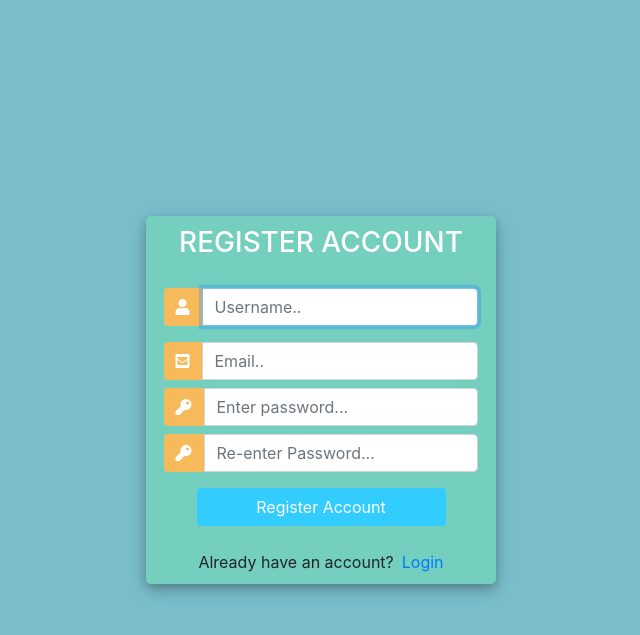
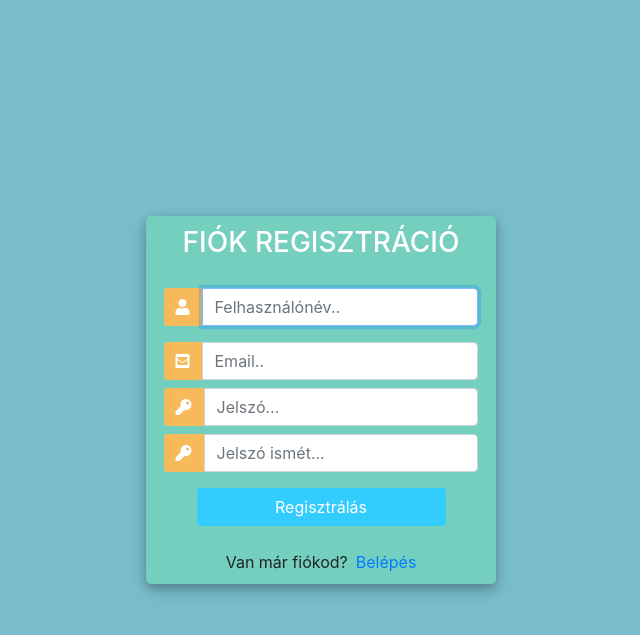
Before and after one commit to oneomo/StillInBeta-Chatbot-AI, a Django app: page /register/ in a window 1280 px wide. Shown: the top 635 px of the page, without its empty margins (319-959 px from the left). Run offline with Django 3.2, Linux system fonts and the light colour scheme; some libraries are stand-ins or nearby versions.

Commit message:
Magyarosítás

```diff
--- a/mysite/static/mysite/style.css
+++ b/mysite/static/mysite/style.css
@@ -43,7 +43,9 @@ td{
     height: 30px;
     width: 100%;
     margin-left: 10px;
+    padding-left: 5px;
     font-size: 18px;
+    margin-bottom: 0;
 }
 #submitButton{
     border-radius: 15px;
@@ -57,6 +59,7 @@ td{
     cursor: pointer;
     margin-left: 1%;
     font-size: 18px;
+    margin-bottom: 0;
 }
 #btn:hover {background-color: #3e8e41}
 #btn:active {
--- a/mysite/templates/mysite/home.html
+++ b/mysite/templates/mysite/home.html
@@ -15,7 +15,7 @@
      <body>
         <header>
             <li><a href="#" class="hello">Hello {{request.user}}!</a></li>
-            <li><a href="{% url 'logout' %}" class="logout">Log out</a> </li>
+            <li><a href="{% url 'logout' %}" class="logout">Kilépés</a> </li>
         </header>
          <div class="table-wrap">
 
@@ -46,8 +46,8 @@
                      <td></td>
                  </tr>
                  <tr id = 'textBoxosSor'>
-                     <td colspan='3'><input type="text" id="text" placeholder="type something here..."></td>
-                     <td><button id="submitButton">Submit</button></td>
+                     <td colspan='3'><input type="text" id="text" placeholder="Írj ide valamit..."></td>
+                     <td><button id="submitButton">Küldés</button></td>
                  </tr>
              </table>
 
--- a/mysite/templates/mysite/register.html
+++ b/mysite/templates/mysite/register.html
@@ -71,7 +71,7 @@
 		<div class="d-flex justify-content-center h-100">
 			<div class="user_card">
 				<div class="d-flex justify-content-center">
-					<h3 id="form-title">REGISTER ACCOUNT</h3>
+					<h3 id="form-title">FIÓK REGISZTRÁCIÓ</h3>
 				</div>
 				<div class="d-flex justify-content-center form_container">
 
@@ -103,7 +103,7 @@
 						</div>
 
 				   		<div class="d-flex justify-content-center mt-3 login_container">
-				 			<input class="btn login_btn" type="submit" value="Register Account">
+				 			<input class="btn login_btn" type="submit" value="Regisztrálás">
 				   		</div>
 					</form>
 				</div>
@@ -112,7 +112,7 @@
 
 				<div class="mt-4">
 					<div class="d-flex justify-content-center links">
-						Already have an account? <a href="{% url 'login' %}" class="ml-2">Login</a>
+						Van már fiókod? <a href="{% url 'login' %}" class="ml-2">Belépés</a>
 					</div>
 				</div>
 			</div>
@@ -125,10 +125,10 @@
 
 		//Query All input fields
 		var form_fields = document.getElementsByTagName('input')
-		form_fields[1].placeholder='Username..';
+		form_fields[1].placeholder='Felhasználónév..';
 		form_fields[2].placeholder='Email..';
-		form_fields[3].placeholder='Enter password...';
-		form_fields[4].placeholder='Re-enter Password...';
+		form_fields[3].placeholder='Jelszó...';
+		form_fields[4].placeholder='Jelszó ismét...';
 
 
 		for (var field in form_fields){
--- a/mysite/views.py
+++ b/mysite/views.py
@@ -22,7 +22,7 @@ def registerPage(request):
 			username = form.cleaned_data.get('username')
 
 
-			messages.success(request, 'Account was created for ' + username)
+			messages.success(request, 'Fiók létrehozva ' + username + ' számára')
 
 			return redirect('login')
 	context = {'form':form}
@@ -41,7 +41,7 @@ def loginPage(request):
 			login(request, user)
 			return redirect('home')
 		else:
-			messages.info(request, 'Username OR password is incorrect')
+			messages.info(request, 'A felhasználónév vagy a jelszó nem megfelelő')
 
 	context = {}
 	return render(request, 'mysite/login.html', context)
```
Also changed, not shown: mysite/templates/mysite/login.html (+5 -5 lines), db.sqlite3.
